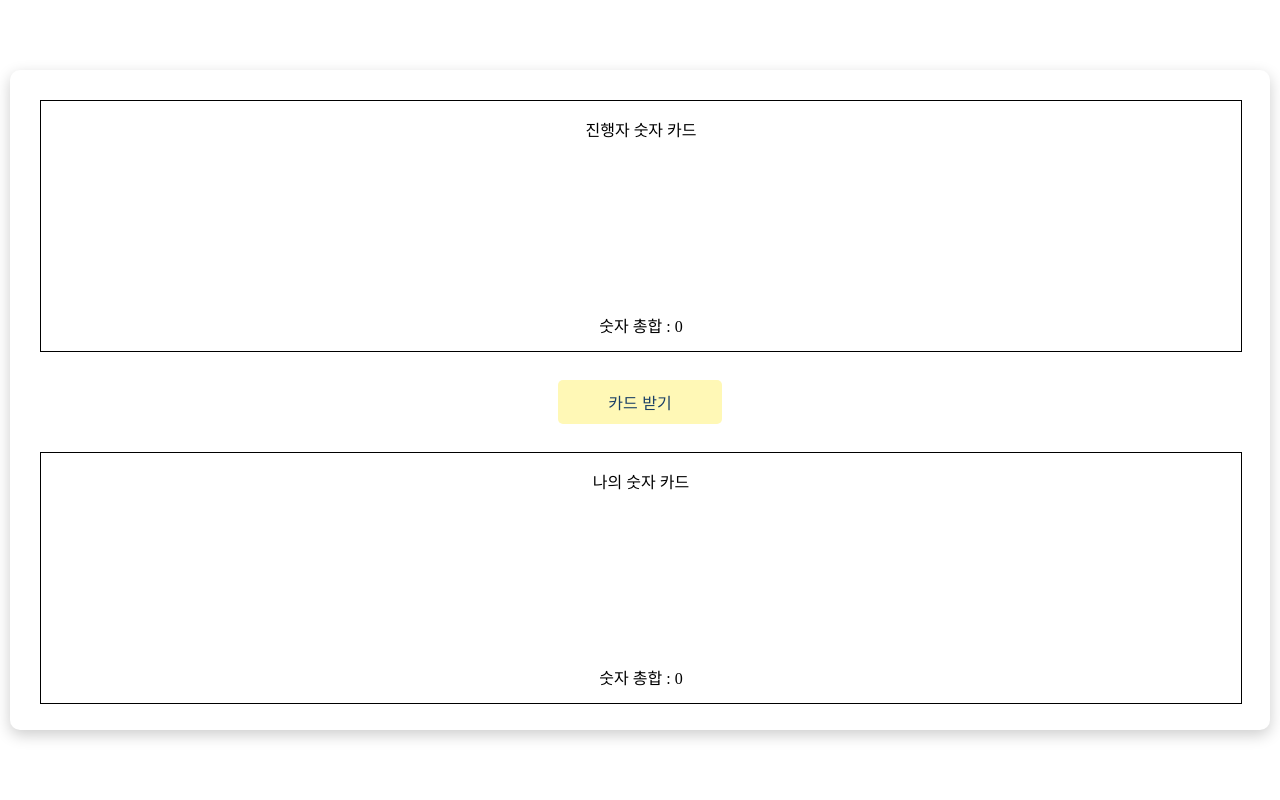
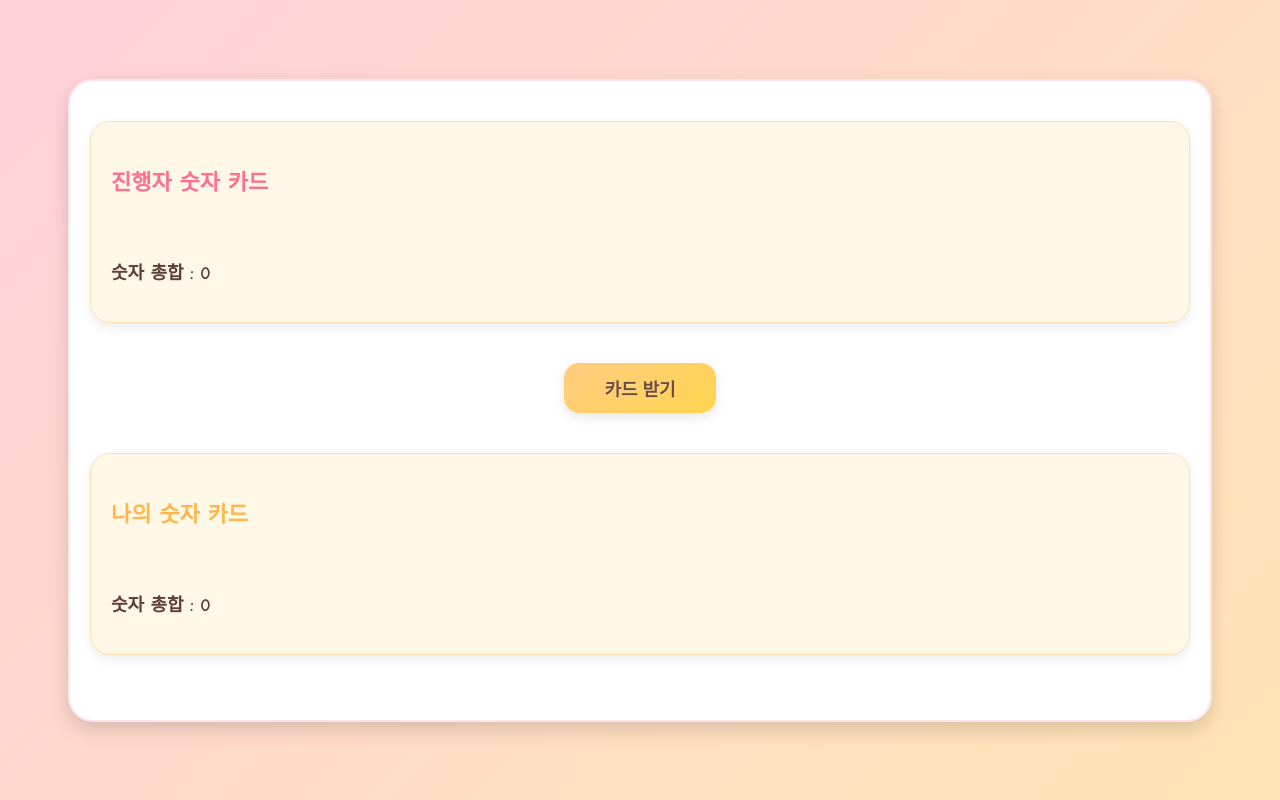
Before and after one commit to sangmin08/2025-School, a plain HTML site: page 응화 프로젝트/game.html in a window 1280 px wide. Drawn offline with Linux system fonts and the light colour scheme.

Commit message:
Update game.css

```diff
--- a/응화 프로젝트/game.css
+++ b/응화 프로젝트/game.css
@@ -1,9 +1,4 @@
-#message {
-    position: absolute;
-    top: 0;
-    margin-top: 20px;
-}
-
+/* ===== 기본 설정 ===== */
 body {
     margin: 0;
     padding: 0;
@@ -12,66 +7,121 @@ body {
     display: flex;
     justify-content: center;
     align-items: center;
+    background: linear-gradient(135deg, #ffd1dc, #ffe5b4);
+    font-family: 'Comic Sans MS', 'Comic Neue', sans-serif;
+    color: #333;
 }
 
+/* ===== 게임 박스 ===== */
 .gameBox {
-    width: 1200px;
-    height: 600px;
-    margin: auto;
-    text-align: center;
-    background-color: #fff;
-    padding: 30px;
-    border-radius: 10px;
-    box-shadow: 0 5px 15px rgba(0, 0, 0, 0.2);
-
-    justify-content: space-around;
+    width: 1100px;
+    background: #ffffff;
+    padding: 40px 20px;
+    border-radius: 25px;
+    box-shadow: 0 8px 20px rgba(0,0,0,0.15);
+    border: 2px solid #fce4ec;
 }
 
-.gameBox > #ai_p, #my_p {
-    width: 1200px;
-    height: 250px;
-    border: 1px solid #000;
+/* ===== 플레이어 구역 공통 ===== */
+#ai_p, #my_p {
+    background: #fff8e7;
+    border-radius: 20px;
+    padding: 20px;
+    margin-bottom: 25px;
+    box-shadow: 0 4px 12px rgba(0,0,0,0.08);
+    border: 1px solid #ffe0b2;
 }
 
+#ai_p > p:first-child {
+    font-size: 22px;
+    font-weight: 700;
+    color: #ff6f91;
+}
+
+#my_p > p:first-child {
+    font-size: 22px;
+    font-weight: 700;
+    color: #ffb74d;
+}
+
+/* ===== 카드 영역 ===== */
 #ai_card_space, #my_card_space {
+    display: flex;
+    gap: 15px;
+    justify-content: center;
+    padding: 15px 0;
+}
+
+/* ===== 카드 ===== */
+.card {
+    width: 80px;
+    height: 100px;
+    border-radius: 18px;
+    background: linear-gradient(145deg, #ffe082, #fff9c4);
+    border: 3px solid #ffd54f;
     display: flex;
     justify-content: center;
     align-items: center;
-    width: 100%;
-    height: 140px;
+    font-size: 28px;
+    font-weight: 700;
+    color: #6d4c41;
+    box-shadow: 0 6px 15px rgba(0,0,0,0.1);
+    transition: transform 0.2s ease, box-shadow 0.2s ease;
 }
 
-.card {
-    border: 1px solid #000;
-    width: 80px;
-    height: 100px;
-    border-radius: 20px;
-    display: flex;
-    align-items: center;
-    justify-content: center;
+.card:hover {
+    transform: translateY(-4px);
+    box-shadow: 0 10px 20px rgba(0,0,0,0.15);
 }
 
-.gameBox button {
-    padding: 10px 50px;
-    font-size: 16px;
-    cursor: pointer;
-    border: none;
-    border-radius: 5px;
-    background-color: #fff8b6;
-    color: #1A3F66;
-    transition: background-color 0.3s;
-    margin: 30px;
+/* ===== 총합 텍스트 ===== */
+#ai_total, #my_total {
+    font-size: 18px;
+    margin-top: 10px;
+    font-weight: 600;
+    color: #5d4037;
 }
 
-button:hover {
-    background-color: #ffe600;
-    color: #000000;
+/* ===== 버튼 영역 ===== */
+#text_box {
+    display: flex;
+    justify-content: center;
+    margin: 30px 0;
+    flex-wrap: wrap;
 }
 
-#text_box {
-    display: flex;
-    align-items: center;
-    justify-content: center;
-    width: 100%;
-    height: 100px;
+/* ===== 버튼 스타일 (공통) ===== */
+#text_box button,
+button {
+    padding: 12px 40px;
+    margin: 10px;
+    font-size: 18px;
+    font-weight: 700;
+    border: none;
+    border-radius: 15px;
+    cursor: pointer;
+
+    background: linear-gradient(145deg, #ffcc80, #ffd54f);
+    color: #6d4c41;
+    text-shadow: 0 1px 1px rgba(255,255,255,0.4);
+    box-shadow: 0 4px 12px rgba(0,0,0,0.1);
+    transition: 0.25s ease;
 }
+
+#text_box button:hover,
+button:hover {
+    background: linear-gradient(145deg, #ffd54f, #ffe082);
+}
+
+/* 안내 메시지 */
+#message {
+    position: absolute;
+    top: 15px;
+    font-size: 24px;
+    padding: 12px 20px;
+    background: #fff3e0;
+    border-radius: 15px;
+    border: 1px solid #ffcc80;
+    box-shadow: 0 4px 12px rgba(0,0,0,0.1);
+    animation: fadein 0.5s ease;
+}
```
